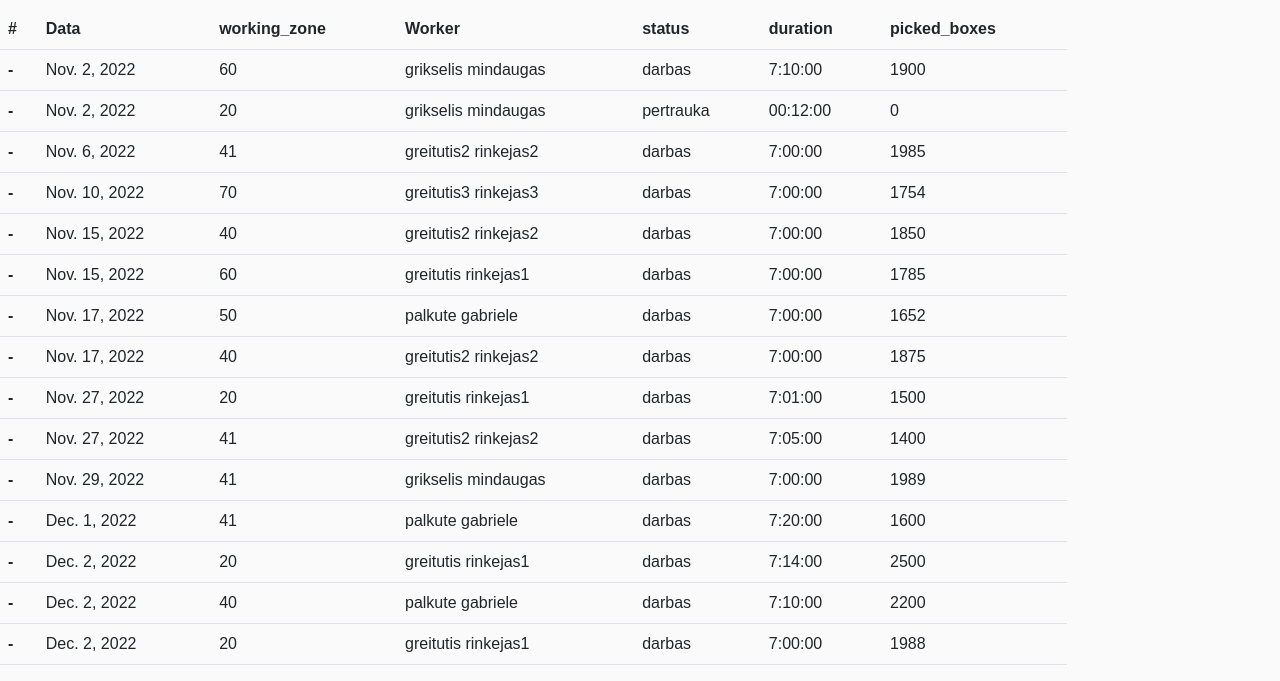
After one commit to MindaugasLofte/lidl_mates2, a Django app: page /lm/work_records/ in a window 1280 px wide. The commit adds this page. Shown: the part 153-834 px from the top of the page. Run offline with Django 4.2, Linux system fonts and the light colour scheme; data comes from the database, SQL or seed files in the repository; both versions use the stored data as it was after the commit; some libraries are stand-ins or nearby versions.

Commit message:
1. sukurta working records puslapis, kuris atviazduoja duomenis lenteleje

```diff
--- a/mysite/lm/models.py
+++ b/mysite/lm/models.py
@@ -1,6 +1,6 @@
 from django.db import models
 from django.utils.translation import gettext_lazy as _
-
+from django.urls import reverse
 from django.contrib.auth.models import User
 import datetime as dt
 
@@ -82,6 +82,9 @@ class Darbo_laiko_irasai(models.Model):
         ordering = ['data']
         verbose_name = _("Working record")
         verbose_name_plural = _("Working records")
+    # def get_absolute_url(self):
+    #     """Nurodo  darbo iraso galutinį adresą"""
+    #     return reverse('work_records-detail', args=[str(self.id)])
 
     # def __str__(self):
     #     return f'{self.data} diena darbuotojas, kurio rinkejo kodas{self.darbuotojas.picker_code} surinko {self.picked_boxes} dezes'
--- /dev/null
+++ b/mysite/lm/templates/lm/work_records.html
@@ -0,0 +1,56 @@
+{% extends 'base.html' %}
+{% load i18n %}
+{% load static %}
+
+{% block title %}
+{% trans "Work records" %}
+{% endblock %}
+
+{% block css_files %}
+<link rel="stylesheet" href="">
+{% endblock %}
+
+{% block content %}
+<h1>{% trans "Work records list" %} </h1>
+
+
+
+
+<table class="table ">
+  <thead>
+    <tr>
+      <th scope="col">#</th>
+      <th scope="col">Data</th>
+      <th scope="col">working_zone</th>
+      <th scope="col">Worker</th>
+      <th scope="col">status</th>
+       <th scope="col">duration</th>
+      <th scope="col">picked_boxes</th>
+    </tr>
+  </thead>
+  {% for record in work_records %}
+  <tbody>
+    <tr>
+      <th scope="row">-</th>
+      <td>{{record.data}}</td>
+      <td>{{record.working_zone}}</td>
+      <td>{{record.darbuotojas}}</td>
+      <td>{{record.status}}</td>
+      <td>{{record.duration}}</td>
+      <td>{{record.picked_boxes}}</td>
+    </tr>
+  </tbody>
+   {% endfor %}
+</table>
+
+<!--<div>-->
+<!--  <h2> Papildomai galite atlikti paiešką pagal krautuvo numerį (ID)</h2>-->
+<!-- <form class="d-flex" role="search" action="{% url 'search' %}" method="get">-->
+<!--    <input class="form-control me-2" name="query" type="search" placeholder=" Įveskite krautuvo triženklį numerį ar dalį jo, neįvedus skaičiaus: bus grąžintas visų krautuvų naudojimosi sąrašas." aria-label="Search">-->
+<!--    <button class="btn btn-outline-secondary" type="submit">{% trans "Search" %}</button>-->
+<!--</form>-->
+
+<!--</div>-->
+
+
+{% endblock %}
--- a/mysite/lm/urls.py
+++ b/mysite/lm/urls.py
@@ -12,6 +12,7 @@ urlpatterns = [
     path('about/', views.about, name='about'),
     path('register/', views.register, name='register'),
     path('dashboard/', views.dashboard, name='dashboard'),
+    path('work_records/', views.work_records, name='work_records'),
 
 
 
--- a/mysite/lm/views.py
+++ b/mysite/lm/views.py
@@ -57,6 +57,14 @@ def workers(request):
     # print(workers)
     return render(request, 'lm/workers.html', context=context)
 
+def work_records(request):
+    work_records = Darbo_laiko_irasai.objects.all()
+    context = {
+        'work_records': work_records
+    }
+    # print(work_records)
+    return render(request, 'lm/work_records.html', context=context)
+
 def about(request):
     return render(request, 'lm/about.html')
 
--- a/mysite/templates/base.html
+++ b/mysite/templates/base.html
@@ -35,11 +35,13 @@
                 <li class="nav-item">
                     <a class="nav-link text-secondary" href="{% url 'workers' %}">{% trans "Workers" %}</a>
                 </li>
+                  </li>
+                  <li class="nav-item">
+                    <a class="nav-link text-secondary" href="{% url 'work_records' %}">{% trans "Work records" %}</a>
+                </li>
                 <li class="nav-item">
                     <a class="nav-link text-secondary" href="{% url 'about' %}">{% trans "About" %}</a>
-                </li>
                 <li>
-
 <!--                base 38-->
 
 
```
Also changed, not shown: mysite/lm/count_github_commits.py (added, +17 -0 lines), mysite/db.sqlite3, mysite/lm/migrations/0009_alter_krautuvas_options_and_more.py (added).
